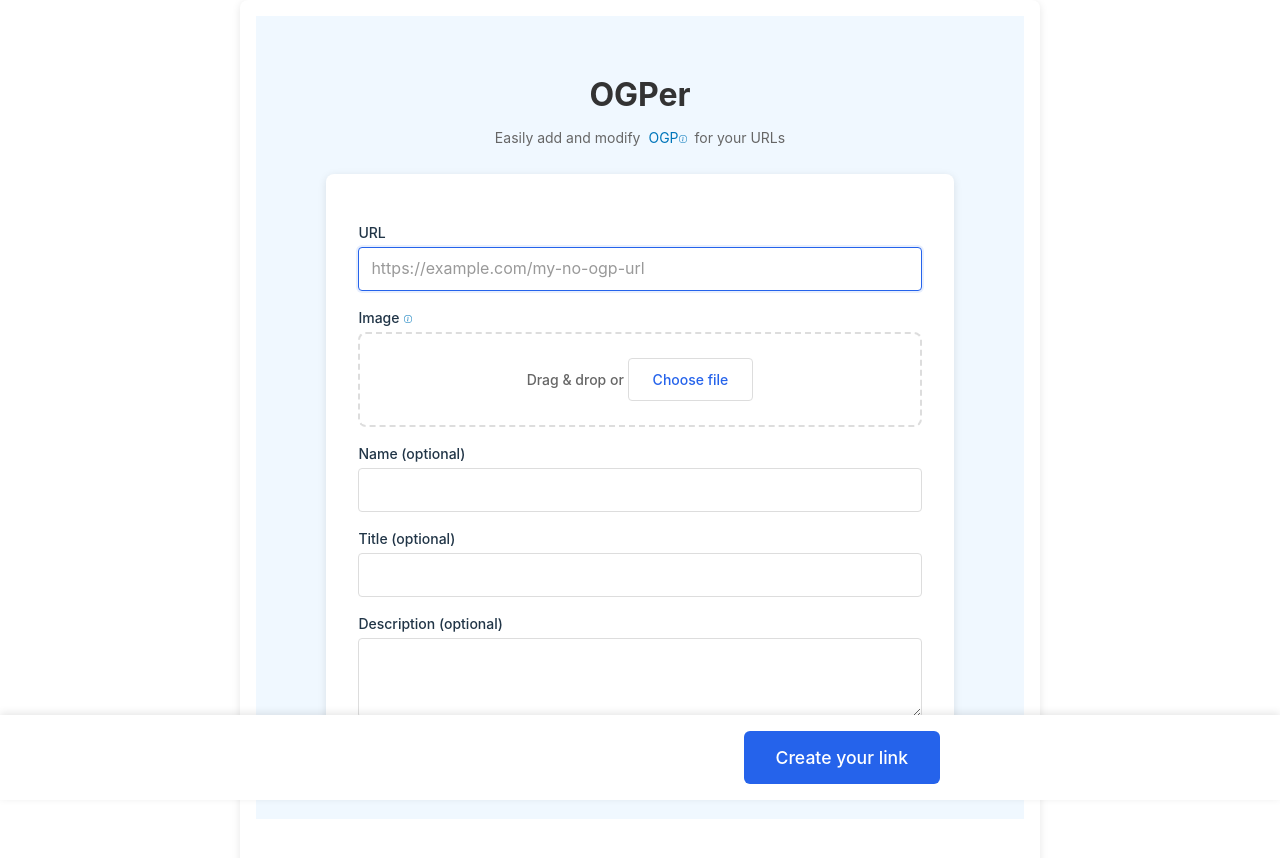
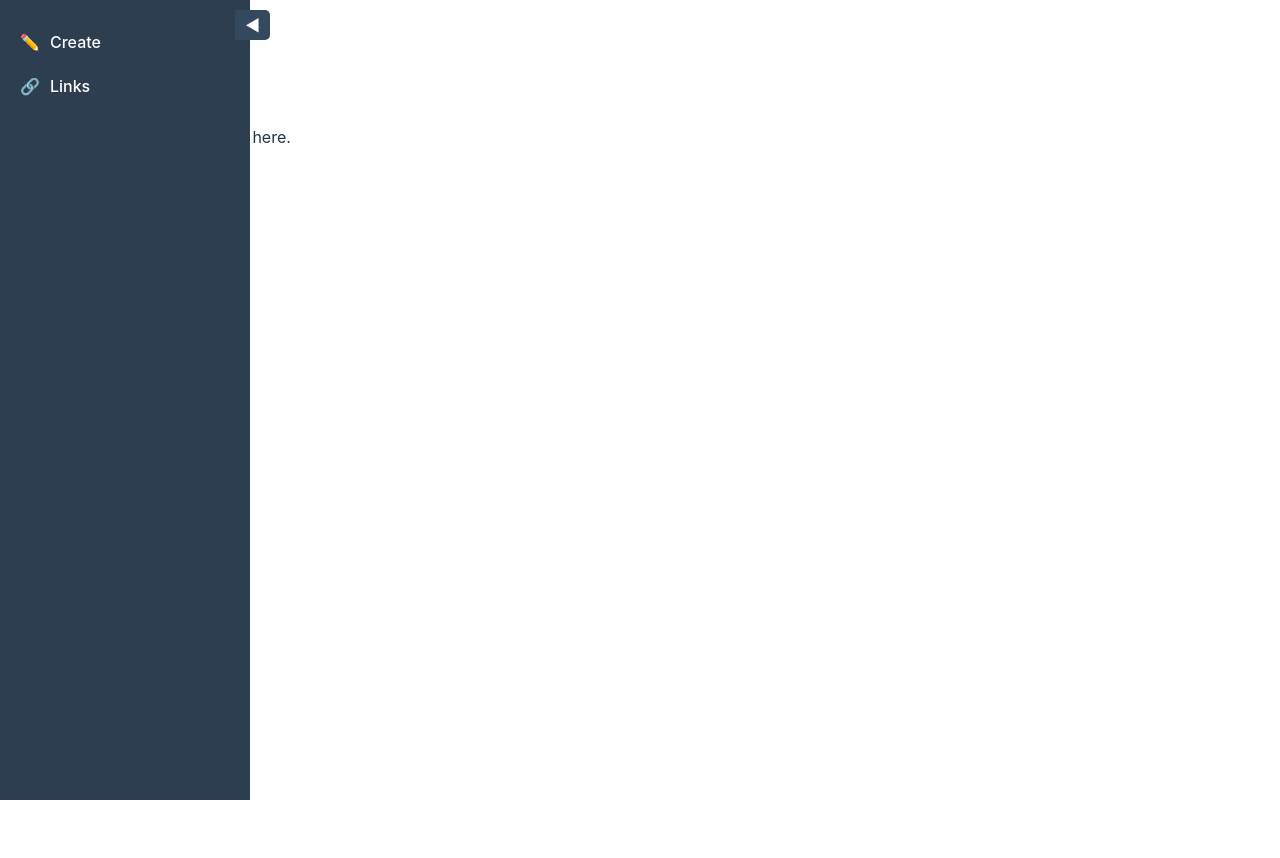
Before and after one commit to ponyo877/ogper, a React (Vite) app in the folder frontend/: page /links in a window 1280 px wide. Shown: the top 858 px of the page. After the commit the page ends 834 px from the top, so only its background shows below. Built offline with nearby package versions, Linux system fonts and the light colour scheme; no server answers.

Commit message:
add sidebar

```diff
--- a/frontend/package.json
+++ b/frontend/package.json
@@ -12,7 +12,8 @@
   "dependencies": {
     "axios": "^1.7.9",
     "react": "^18.3.1",
-    "react-dom": "^18.3.1"
+    "react-dom": "^18.3.1",
+    "react-router-dom": "^7.1.3"
   },
   "devDependencies": {
     "@eslint/js": "^9.17.0",
--- a/frontend/src/App.css
+++ b/frontend/src/App.css
@@ -376,6 +376,7 @@
   background: white;
   padding: 1rem;
   box-shadow: 0 -2px 8px rgba(0, 0, 0, 0.1);
+  z-index: 999;
 }
 
 .footer-content {
--- a/frontend/src/App.tsx
+++ b/frontend/src/App.tsx
@@ -1,6 +1,9 @@
-import { useState } from 'react'
-import { LinkCreateForm } from './components/LinkCreateForm'
-import './App.css'
+import { BrowserRouter, Route, Routes } from 'react-router-dom';
+import type { RouteProps } from 'react-router-dom';
+import { LinkCreateForm } from './components/LinkCreateForm';
+import Sidebar from './components/Sidebar';
+import LinksPage from './pages/LinksPage';
+import './App.css';
 
 function App() {
   const handleSubmit = (destination: string, title?: string, customBackHalf?: string) => {
@@ -13,10 +16,22 @@
   };
 
   return (
-    <div className="app-container">
-      <LinkCreateForm onSubmit={handleSubmit} onCancel={handleCancel} />
-    </div>
-  )
+    <BrowserRouter>
+      <div className="app-layout">
+        <Sidebar />
+        <div className="main-content">
+          <Routes>
+            <Route path="/" element={
+              <div className="app-container">
+                <LinkCreateForm onSubmit={handleSubmit} onCancel={handleCancel} />
+              </div>
+            } />
+            <Route path="/links" element={<LinksPage />} />
+          </Routes>
+        </div>
+      </div>
+    </BrowserRouter>
+  );
 }
 
 export default App
--- /dev/null
+++ b/frontend/src/components/Sidebar.css
@@ -0,0 +1,89 @@
+.sidebar {
+  position: fixed;
+  top: 0;
+  left: 0;
+  height: 100vh;
+  width: 250px;
+  background-color: #2c3e50;
+  color: white;
+  transition: width 0.3s ease;
+  z-index: 1000;
+}
+
+.sidebar.collapsed {
+  width: 60px;
+}
+
+.toggle-btn {
+  position: absolute;
+  right: -20px;
+  top: 10px;
+  background: #34495e;
+  border: none;
+  color: white;
+  padding: 5px 10px;
+  cursor: pointer;
+  border-radius: 0 5px 5px 0;
+}
+
+nav ul {
+  list-style: none;
+  padding: 20px 0;
+  margin: 0;
+}
+
+nav ul li {
+  padding: 10px 20px;
+}
+
+nav ul li a {
+  color: white;
+  text-decoration: none;
+  display: flex;
+  align-items: center;
+  gap: 10px;
+}
+
+nav ul li a:hover {
+  background-color: #34495e;
+  border-radius: 4px;
+}
+
+.collapsed nav ul li a span {
+  margin-right: 0;
+}
+
+.collapsed nav ul li a {
+  justify-content: center;
+}
+
+@media (max-width: 768px) {
+  .sidebar {
+    width: 150px;
+    transition: width 0.3s ease;
+  }
+
+  .sidebar.collapsed {
+    width: 15px;
+  }
+
+  .toggle-btn {
+    right: -15px;
+    top: 5px;
+    padding: 3px 8px;
+  }
+
+  .sidebar.collapsed nav ul li a span {
+    display: inline-block;
+  }
+
+  @media (max-width: 768px) {
+    .sidebar.collapsed nav ul li a span {
+      display: none;
+    }
+  }
+
+  .sidebar:not(.collapsed) nav {
+    display: block;
+  }
+}
--- /dev/null
+++ b/frontend/src/components/Sidebar.tsx
@@ -0,0 +1,37 @@
+import { useState } from 'react';
+import { Link } from 'react-router-dom';
+import './Sidebar.css';
+
+const Sidebar = () => {
+  const [isCollapsed, setIsCollapsed] = useState(window.innerWidth <= 768);
+
+  const toggleSidebar = () => {
+    setIsCollapsed(!isCollapsed);
+  };
+
+  return (
+    <div className={`sidebar ${isCollapsed ? 'collapsed' : ''}`}>
+      <button className="toggle-btn" onClick={toggleSidebar}>
+        {isCollapsed ? '▶' : '◀'}
+      </button>
+      <nav>
+        <ul>
+          <li>
+            <Link to="/">
+              <span role="img" aria-label="Create">✏️</span>
+              {!isCollapsed && ' Create'}
+            </Link>
+          </li>
+          <li>
+            <Link to="/links">
+              <span role="img" aria-label="Links">🔗</span>
+              {!isCollapsed && ' Links'}
+            </Link>
+          </li>
+        </ul>
+      </nav>
+    </div>
+  );
+};
+
+export default Sidebar;
--- /dev/null
+++ b/frontend/src/pages/LinksPage.tsx
@@ -0,0 +1,10 @@
+const LinksPage = () => {
+  return (
+    <div className="links-page">
+      <h1>Links</h1>
+      <p>Generated links will be displayed here.</p>
+    </div>
+  );
+};
+
+export default LinksPage;
```
Also changed, not shown: 1 other file (tests, documents, lock files or other folders).
